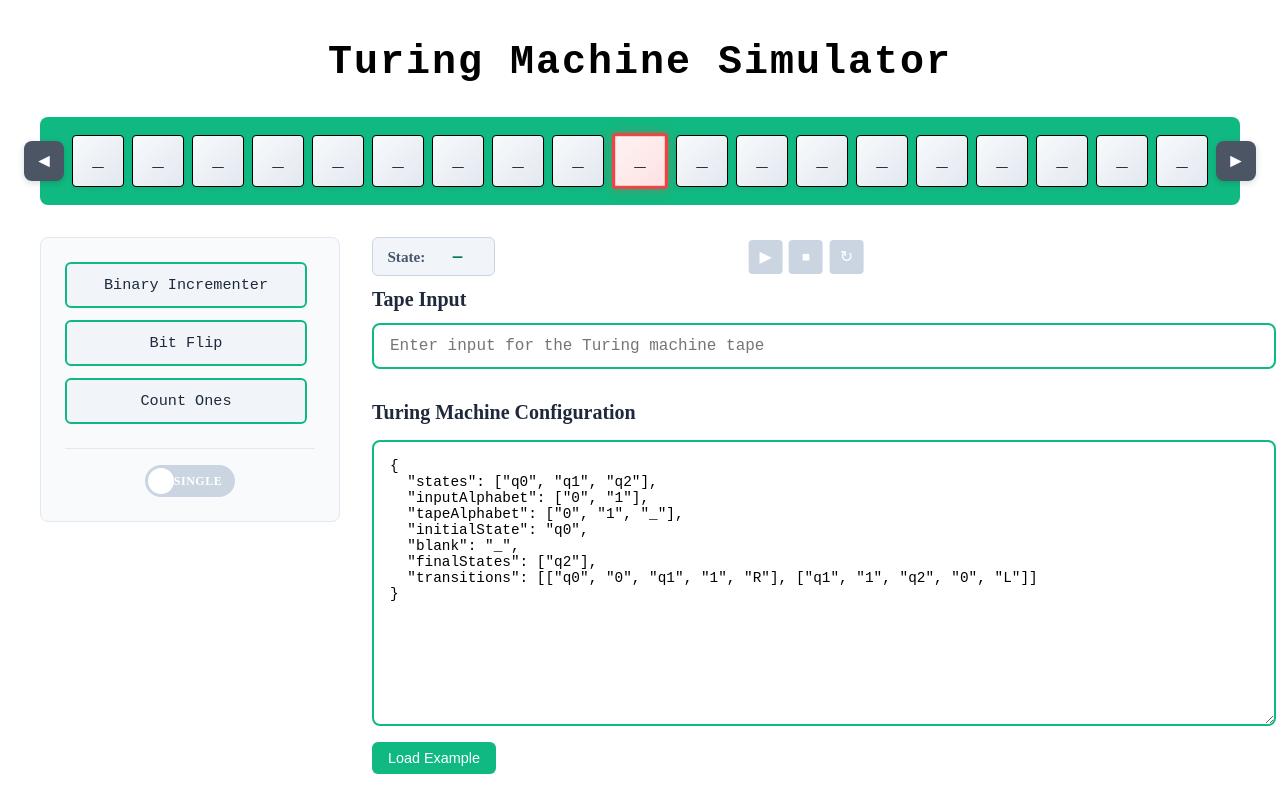
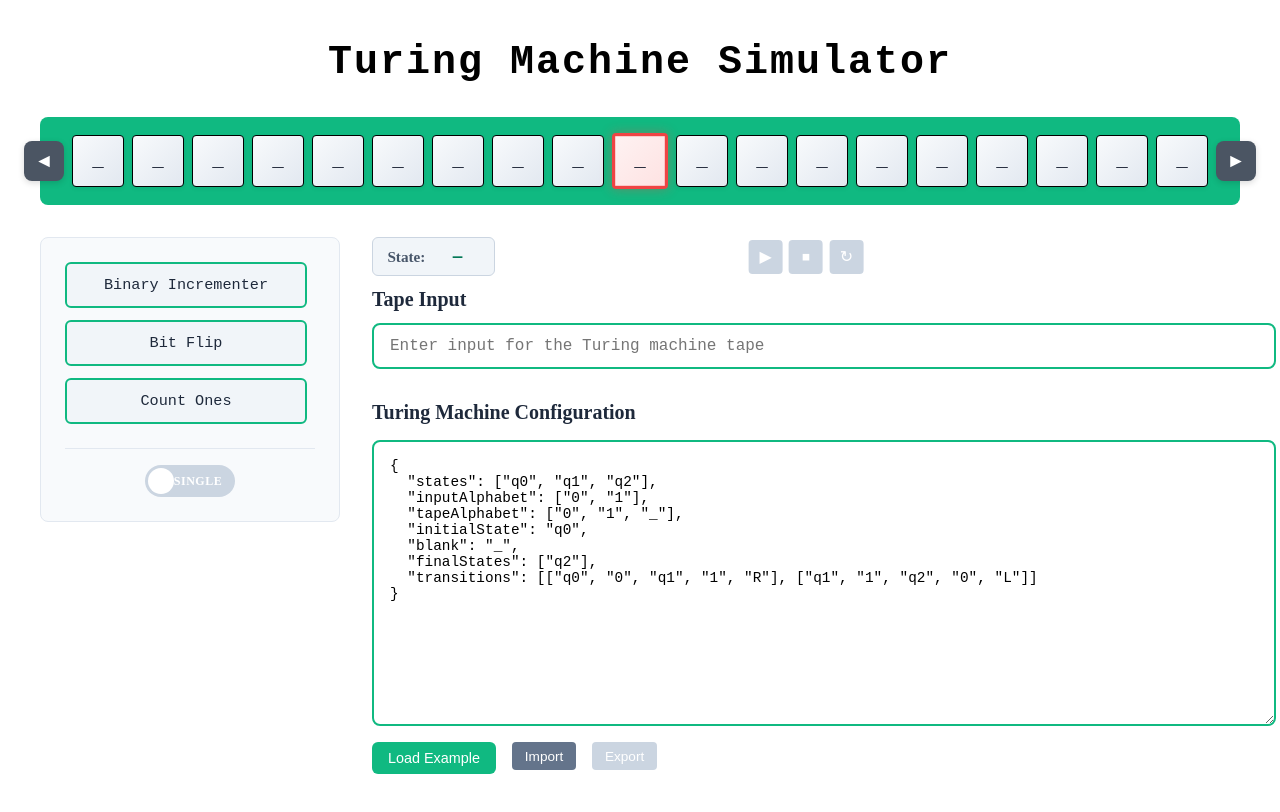
Before and after one commit to hahmatovic1/turing-machine-ui, an Angular app: page / in a window 1280 px wide. Built offline with nearby package versions, Linux system fonts and the light colour scheme.

Commit message:
Add import/export button placeholder

```diff
--- a/src/app/app.component.html
+++ b/src/app/app.component.html
@@ -110,6 +110,15 @@
         ></textarea>
         <div class="config-actions">
           <button (click)="loadExampleConfig()" class="load-example-btn">Load Example</button>
+          <button (click)="importConfig()" class="import-btn">Import</button>
+          <button (click)="exportConfig()" class="export-btn" [disabled]="!isMachineValid()">Export</button>
+          <input
+            #fileInput
+            type="file"
+            accept=".json"
+            style="display: none"
+            (change)="onFileSelected($event)"
+          />
           @if (isMachineValid()) {
             <div class="success-message">✓ Configuration valid</div>
           }
--- a/src/app/app.component.scss
+++ b/src/app/app.component.scss
@@ -340,6 +340,33 @@
   }
 }
 
+.import-btn,
+.export-btn {
+  align-self: flex-start;
+  padding: 0.4rem 0.8rem;
+  background-color: #64748b;
+  color: white;
+  border: none;
+  border-radius: 4px;
+  font-size: 0.85rem;
+  cursor: pointer;
+  font-weight: 500;
+  transition: background-color 0.2s;
+
+  &:hover:not(:disabled) {
+    background-color: #475569;
+  }
+
+  &:active:not(:disabled) {
+    transform: scale(0.98);
+  }
+
+  &:disabled {
+    background-color: #cbd5e1;
+    cursor: not-allowed;
+  }
+}
+
 .error-messages {
   padding: 0.75rem;
   background-color: #fee2e2;
--- a/src/app/app.component.ts
+++ b/src/app/app.component.ts
@@ -1,4 +1,4 @@
-import { Component, inject, signal, computed } from '@angular/core';
+import { Component, inject, signal, computed, ViewChild, ElementRef } from '@angular/core';
 import { TapeComponent } from './shared/components/tape/tape.component';
 import { ExamplesComponent } from './shared/components/examples/examples.component';
 import { TuringMachineService } from './core/services/turing-machine.service';
@@ -14,6 +14,7 @@ import { CommonModule } from '@angular/common';
 })
 export class AppComponent {
   private turingMachineService = inject(TuringMachineService);
+  @ViewChild('fileInput') fileInput!: ElementRef<HTMLInputElement>;
 
   title = 'turing-machine-ui';
   inputValue = signal<string>('');
@@ -107,26 +108,66 @@ export class AppComponent {
     }
   }
 
+  toggleDualTapeMode(): void {
+    console.log('Dual/Single toggle pressed');
+    this.dualTapeMode.set(!this.dualTapeMode());
+  }
+
+  playMachine(): void {
+    console.log('Play button pressed');
+    this.isRunning.set(true);
+  }
+
+  stopMachine(): void {
+    console.log('Stop button pressed');
+    this.isRunning.set(false);
+  }
+
+  revertMachine(): void {
+    console.log('Revert button pressed');
+    this.isRunning.set(false);
+    this.currentState.set(this.initialState());
+  }
+
   loadExampleConfig(): void {
+    console.log('Load Example button pressed');
     const example = this.turingMachineService.getExampleConfiguration();
     this.turingMachineConfig.set(example);
     this.parseConfiguration(example);
   }
 
-  toggleDualTapeMode(): void {
-    this.dualTapeMode.set(!this.dualTapeMode());
+  importConfig(): void {
+    console.log('Import button pressed');
+    this.fileInput.nativeElement.click();
   }
 
-  playMachine(): void {
-    this.isRunning.set(true);
+  onFileSelected(event: Event): void {
+    const input = event.target as HTMLInputElement;
+    const file = input.files?.[0];
+
+    if (file) {
+      console.log('File selected for import:', file.name);
+      const reader = new FileReader();
+      reader.onload = (e) => {
+        const content = e.target?.result as string;
+        this.turingMachineConfig.set(content);
+        this.parseConfiguration(content);
+      };
+      reader.readAsText(file);
+    }
+
+    input.value = '';
   }
 
-  stopMachine(): void {
-    this.isRunning.set(false);
-  }
-
-  revertMachine(): void {
-    this.isRunning.set(false);
-    this.currentState.set(this.initialState());
+  exportConfig(): void {
+    console.log('Export button pressed');
+    const config = this.turingMachineConfig();
+    const blob = new Blob([config], { type: 'application/json' });
+    const url = URL.createObjectURL(blob);
+    const link = document.createElement('a');
+    link.href = url;
+    link.download = 'turing-machine-config.json';
+    link.click();
+    URL.revokeObjectURL(url);
   }
 }
```
